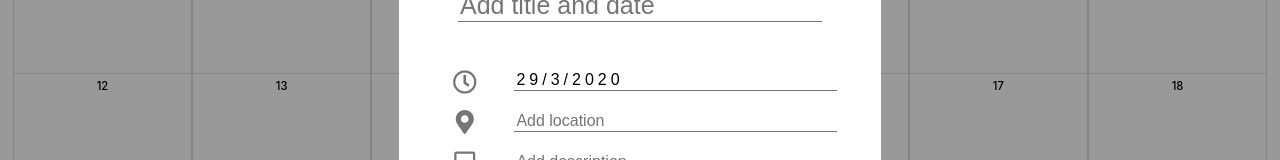
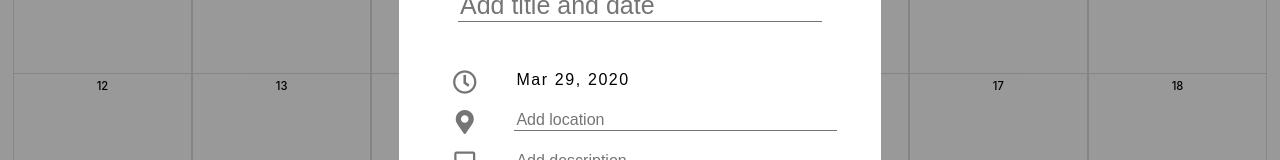
Before and after one commit to takkuyu/Calendar, a React (Create React App) app: page / in a window 1280 px wide. Both pictures are taken after a click on the element 102 px from the left and 168 px from the top of the page. Shown: the part 301-461 px from the top of the page. Built offline with nearby package versions, Linux system fonts and the light colour scheme; the HTML template or start-up script is replaced by a standard one.

Commit message:
Fixed date layout

```diff
--- a/package.json
+++ b/package.json
@@ -1,4 +1,5 @@
 {
+  "homepage": "http://takkuyu.github.io/Calendar",
   "name": "calendar",
   "version": "0.1.0",
   "private": true,
@@ -11,6 +12,8 @@
     "react-scripts": "3.4.1"
   },
   "scripts": {
+    "predeploy": "npm run build",
+    "deploy": "gh-pages -d build",
     "start": "react-scripts start",
     "build": "react-scripts build",
     "test": "react-scripts test",
@@ -30,5 +33,8 @@
       "last 1 firefox version",
       "last 1 safari version"
     ]
+  },
+  "devDependencies": {
+    "gh-pages": "^2.2.0"
   }
 }
--- a/src/App.js
+++ b/src/App.js
@@ -207,11 +207,11 @@ class App extends Component {
       const tasks = [];
       let isToday = false;
 
-      if(card.month === 0){
+      if (card.month === 0) {
         card.month = 12;
         card.year = card.year - 1
         console.log(card)
-      }else if(card.month === 13){
+      } else if (card.month === 13) {
         card.month = 1;
         card.year = card.year + 1
       }
@@ -253,6 +253,16 @@ class App extends Component {
     })
   }
 
+  formatDate(date) {
+    let str = date.split('/')
+    const months = ["Jan", "Feb", "Mar", "Apr", "May", "Jun",
+      "Jul", "Aug", "Sep", "Oct", "Nov", "Dec"];
+    const month = months[str[1] - 1];
+    str = month + ' ' + str[0] + ', ' + str[2];
+
+    return str
+  }
+
 
   render() {
     return (
@@ -279,7 +289,7 @@ class App extends Component {
                         <i className="far fa-sticky-note"></i>
                       </div>
                       <div className='inputs-field'>
-                        <input readOnly type="text" style={{ letterSpacing: '4px' }} value={this.state.date} />
+                        <input readOnly type="text" style={{ letterSpacing: '.1rem', border:'none' }} value={this.formatDate(this.state.date)} />
                         <input onChange={this.onSetLocation} type="text" placeholder='Add location' />
                         <input onChange={this.onSetDescription} type="text" placeholder='Add description' />
                       </div>
@@ -295,7 +305,7 @@ class App extends Component {
                     </div>
                     <div className='task-modal-right'>
                       <h1>{this.state.task}</h1>
-                      <h2>{this.state.date}</h2>
+                      <h2>{this.formatDate(this.state.date)}</h2>
                       <p>{this.state.location}</p>
                       <p>{this.state.description}</p>
                     </div>
```
Also changed, not shown: 1 other file (tests, documents, lock files or other folders).
